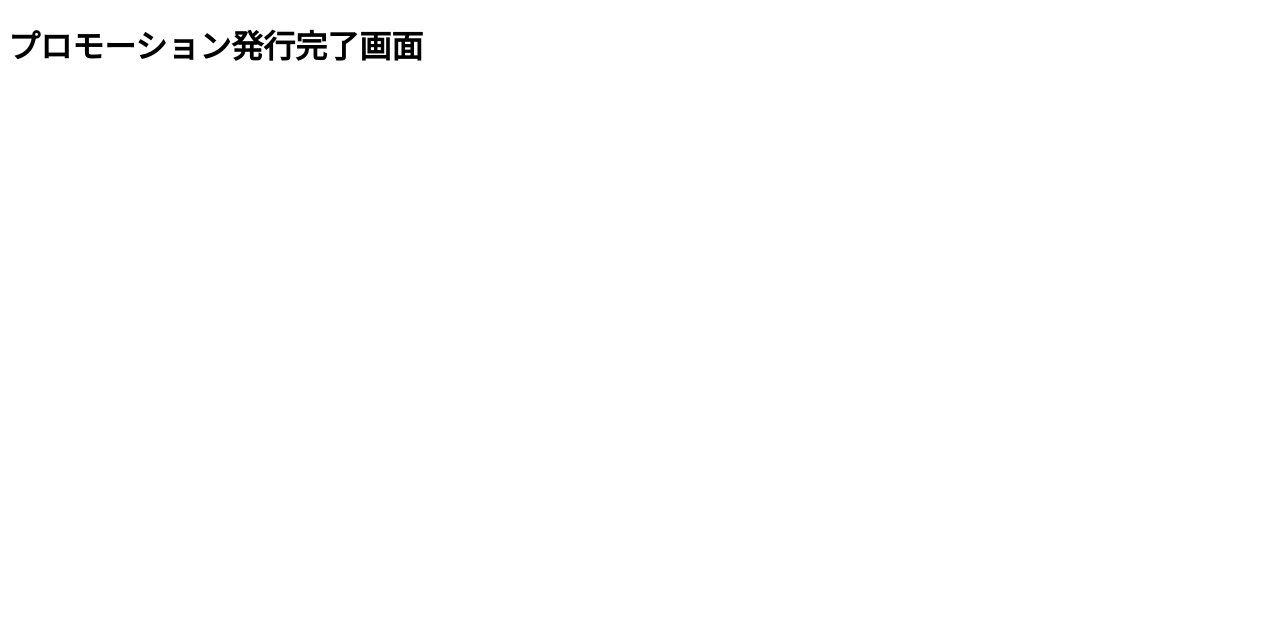
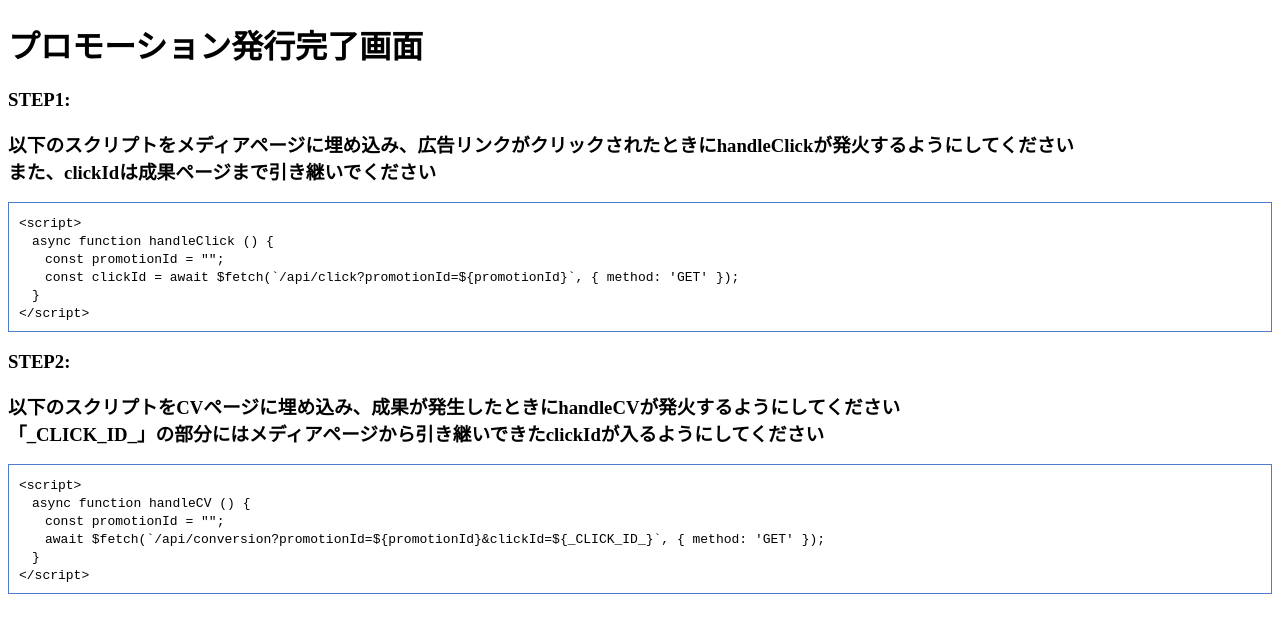
Before and after one commit to Watanabe-Keita-wk/AdSystem, a Nuxt app in the folder front/: page /admin/issueComplete in a window 1280 px wide. Shown: the top 620 px of the page. Built offline with nearby package versions, Linux system fonts and the light colour scheme.

Commit message:
プロモーション発行完了画面

```diff
--- a/front/pages/admin/issueComplete.vue
+++ b/front/pages/admin/issueComplete.vue
@@ -1,5 +1,49 @@
+<script setup>
+    const route = useRoute()
+    const promotionId = route.query.promotionId
+</script>
 <template>
     <div>
         <h1>プロモーション発行完了画面</h1>
+        <h3>STEP1:</h3>
+        <h3>
+            以下のスクリプトをメディアページに埋め込み、広告リンクがクリックされたときにhandleClickが発火するようにしてください<br>
+            また、clickIdは成果ページまで引き継いでください
+        </h3>
+        <div class="box">
+            <code>
+                &lt;script&gt;<br>
+                    &emsp;async function handleClick () {<br>
+                    &emsp;&emsp;const promotionId = "{{ promotionId }}";<br>
+                    &emsp;&emsp;const clickId = await $fetch(`/api/click?promotionId=${promotionId}`, { method: 'GET' });<br>
+                    &emsp;}<br>
+                &lt;/script&gt;
+            </code>
+        </div>
+        <h3>STEP2:</h3>
+        <h3>
+            以下のスクリプトをCVページに埋め込み、成果が発生したときにhandleCVが発火するようにしてください<br>
+            「_CLICK_ID_」の部分にはメディアページから引き継いできたclickIdが入るようにしてください
+        </h3>
+        <div class="box">
+            <code>
+                &lt;script&gt;<br>
+                    &emsp;async function handleCV () {<br>
+                        &emsp;&emsp;const promotionId = "{{ promotionId }}";<br>
+                        &emsp;&emsp;await $fetch(`/api/conversion?promotionId=${promotionId}&clickId=${_CLICK_ID_}`, { method: 'GET' });<br>
+                    &emsp;}<br>
+                &lt;/script&gt;
+            </code>
+        </div>
     </div>
 </template>
+<style>
+    .box {
+        border: #4e7bcc 1px solid; /*境界線の指定*/
+        padding:10px;
+    }
+    .box code {
+        margin:0;
+        padding:0;
+    }
+</style>
--- a/front/pages/media/conversion.vue
+++ b/front/pages/media/conversion.vue
@@ -2,7 +2,7 @@
     (async () => {
         const route = useRoute()
         const clickId = route.query.clickId
-        await $fetch(`/api/conversion?clickId=${clickId}`, { method: 'GET' })
+        await $fetch(`/api/conversion?promotionId=okajd56e&clickId=${clickId}`, { method: 'GET' })
     })()
 </script>
 <template>
--- a/front/pages/media/index.vue
+++ b/front/pages/media/index.vue
@@ -3,7 +3,8 @@
 
     async function handleClick () {
         try {
-            const clickId = await $fetch(`/api/click?`, { method: 'GET' });
+            const promotionId = "okajd56e";
+            const clickId = await $fetch(`/api/click?promotionId=${promotionId}`, { method: 'GET' });
             await navigateTo({
                 path: '/media/lp',
                 query: {
```
